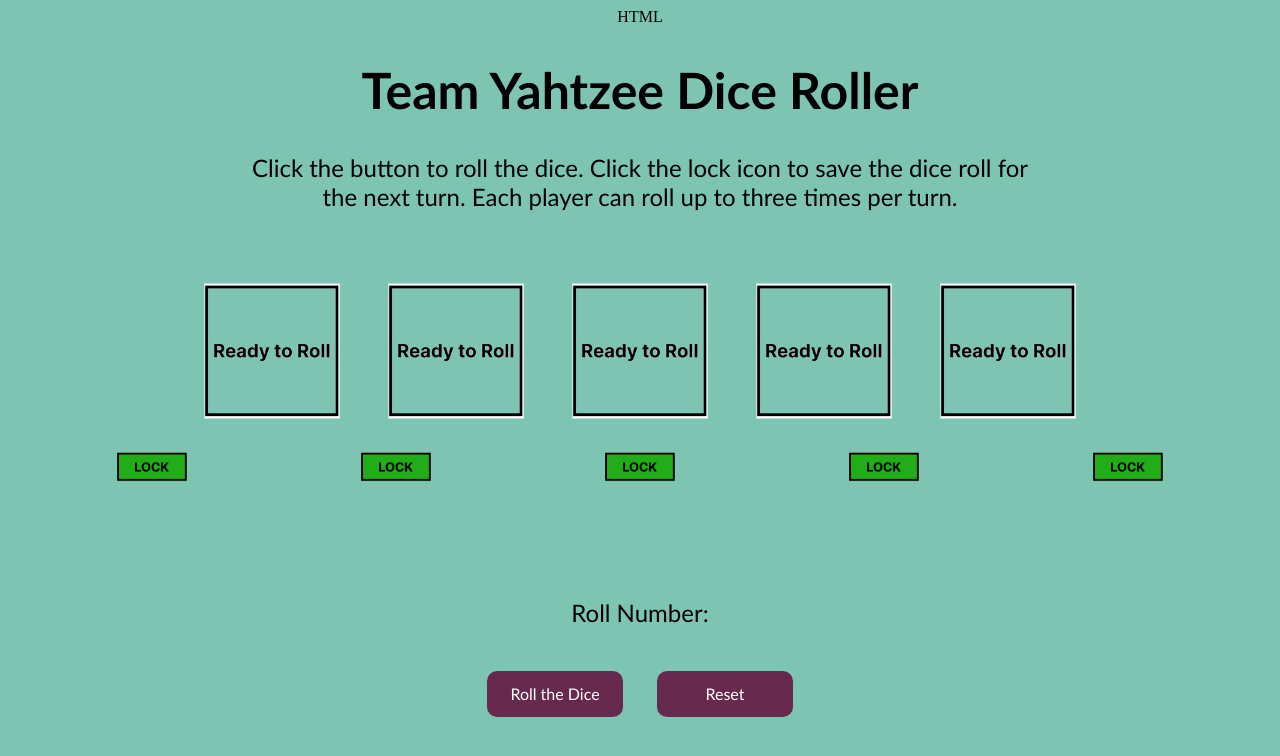
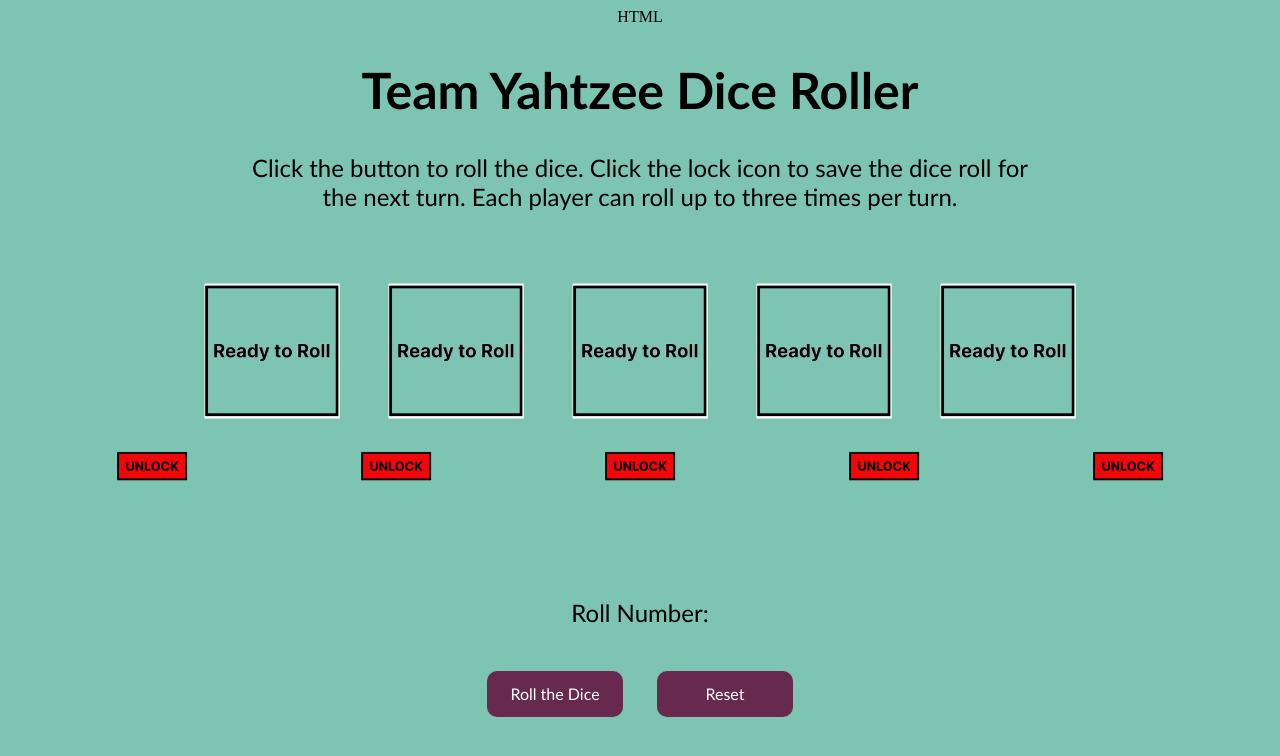
Before and after one commit to mdaniel70/Player, a plain HTML site: page index.html in a window 1280 px wide. Drawn offline with Linux system fonts and the light colour scheme.

Commit message:
update codes
all code updated

```diff
--- a/index.html
+++ b/index.html
@@ -66,11 +66,11 @@
   </div>
 
   <div class='lock-section'>
-   <img id='lock1' class='lock' src='https://raw.githubusercontent.com/mdaniel70/Player/main/dice.008.png'>
-   <img id='lock2' class='lock' src='https://raw.githubusercontent.com/mdaniel70/Player/main/dice.008.png'>
-   <img id='lock3' class='lock' src='https://raw.githubusercontent.com/mdaniel70/Player/main/dice.008.png'>
-   <img id='lock4' class='lock' src='https://raw.githubusercontent.com/mdaniel70/Player/main/dice.008.png'>
-   <img id='lock5' class='lock' src='https://raw.githubusercontent.com/mdaniel70/Player/main/dice.008.png'>
+   <img id='lock1' class='lock' src='https://raw.githubusercontent.com/mdaniel70/Player/main/dice.007.png'>
+   <img id='lock2' class='lock' src='https://raw.githubusercontent.com/mdaniel70/Player/main/dice.007.png'>
+   <img id='lock3' class='lock' src='https://raw.githubusercontent.com/mdaniel70/Player/main/dice.007.png'>
+   <img id='lock4' class='lock' src='https://raw.githubusercontent.com/mdaniel70/Player/main/dice.007.png'>
+   <img id='lock5' class='lock' src='https://raw.githubusercontent.com/mdaniel70/Player/main/dice.007.png'>
  </div>
 
  <div id='counter'>
--- a/yahtzee.js
+++ b/yahtzee.js
@@ -6,8 +6,8 @@
 let dice4ImagePath = 'https://raw.githubusercontent.com/mdaniel70/Player/main/dice.004.png';
 let dice5ImagePath = 'https://raw.githubusercontent.com/mdaniel70/Player/main/dice.005.png';
 let dice6ImagePath = 'https://raw.githubusercontent.com/mdaniel70/Player/main/dice.006.png';
-let lockImagePath = 'https://raw.githubusercontent.com/mdaniel70/Player/main/dice.008.png';
-let unlockImagePath = 'https://raw.githubusercontent.com/mdaniel70/Player/main/dice.007.png';
+let lockImagePath = 'https://raw.githubusercontent.com/mdaniel70/Player/main/dice.007.png';
+let unlockImagePath = 'https://raw.githubusercontent.com/mdaniel70/Player/main/dice.008.png';
 
 //Save all necessary elements as variables
 let dice1 = document.getElementById('dice1');
```
